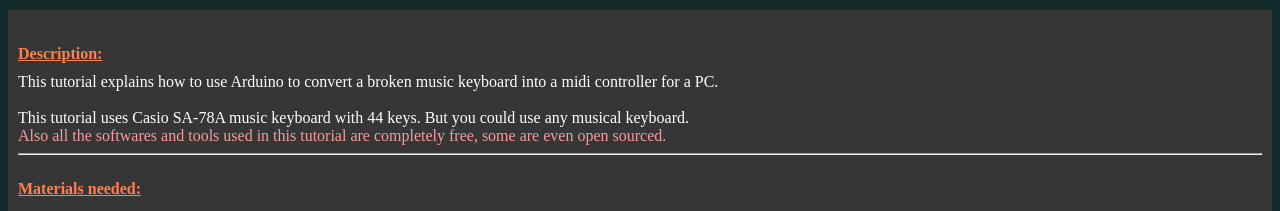
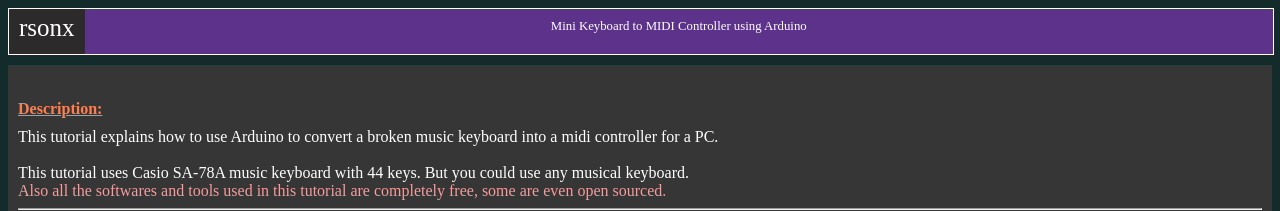
Before and after one commit to dev-rsonx/dev-rsonx.github.io, a plain HTML site: page index.html in a window 1280 px wide. Shown: the top 211 px of the page. Drawn offline with Linux system fonts and the light colour scheme.

```diff
--- a/index.html
+++ b/index.html
@@ -5,6 +5,36 @@
 		<meta name="Description" CONTENT="piano keyboard, mini keyboard ,midi controller, Arduino, mini controller using Arduino, Arduino midi controller, midi keyboard to mini keyboard controller using arduino">
 		<title>midi keyboard from mini keyboard using Arduino</title>
         <style>
+            .navbar {
+                margin: 0px;
+                height: 45px;
+				width: 100%;
+                background-color: rgb(92, 50, 139);
+                top: 0px;
+                border-width: 1px;
+                border-color: rgb(255, 255, 255);
+                border-style: solid;
+                display: block;
+                text-align: center;
+            }
+            .navbar .header {
+                background-color: rgb(44, 42, 42);
+                height: 88%;
+                width: fit-content;
+                color: white;
+                font-size: 25px;
+                padding-top: 5px;
+                padding-left: 10px;
+                padding-right: 10px;
+                float: left;
+                display:inline-flex;
+            }
+            .navbar .title {
+                color: white;
+                font-size: 80%;
+                padding-top: 10px;
+                display: inline-flex;
+            }
             .content {
                 background-color: rgb(54, 54, 54);
                 margin-top: 10px;
@@ -83,6 +113,14 @@
 
 	</head>
     <body>
+        <div class="navbar">
+            <div class="header">
+                rsonx
+            </div>
+            <div class="title">
+                Mini Keyboard to MIDI Controller using Arduino
+            </div>
+        </div>
         <div class="content">
             <div class="myHeading">
                 <u><b>Description:</b></u>
```
